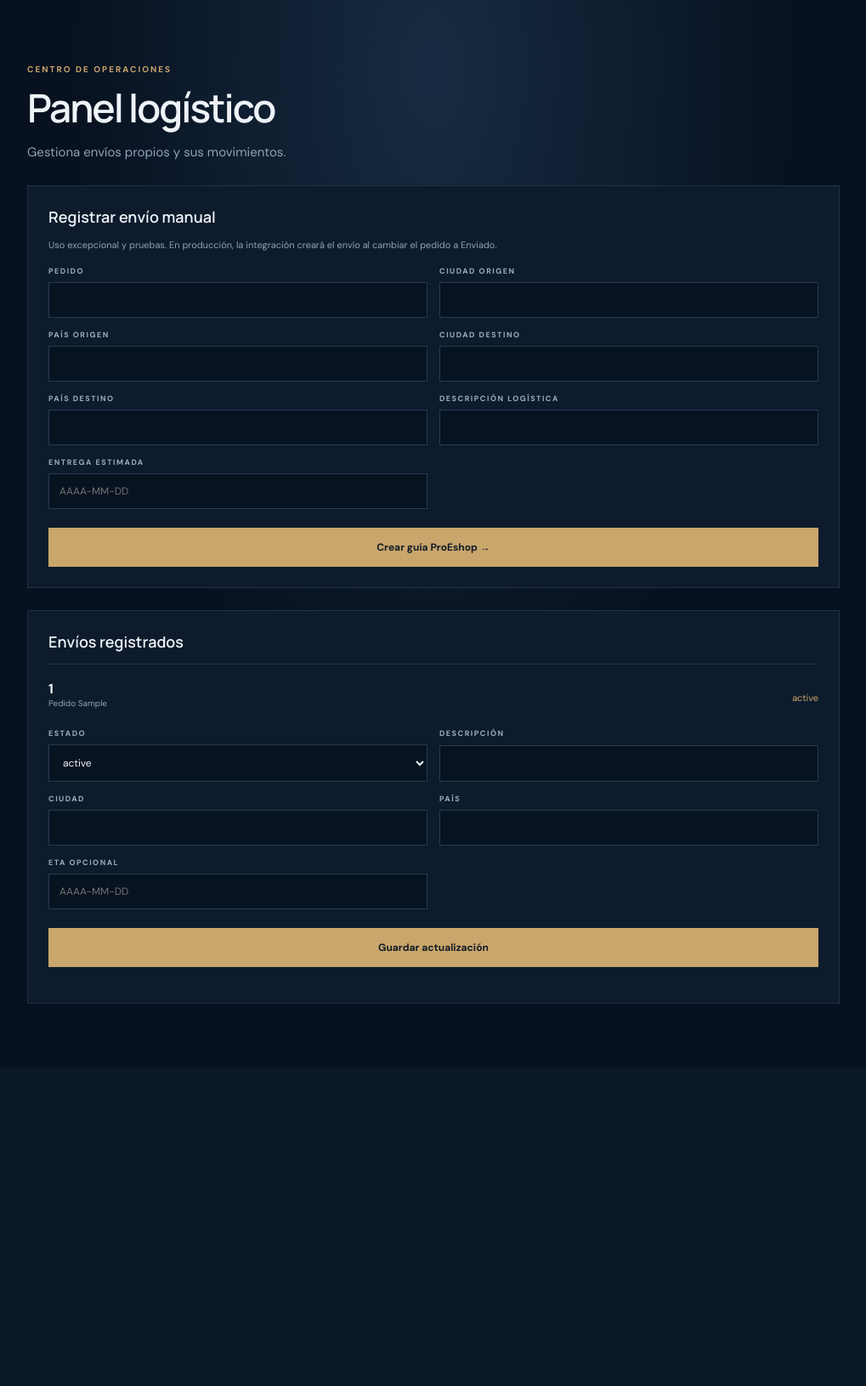
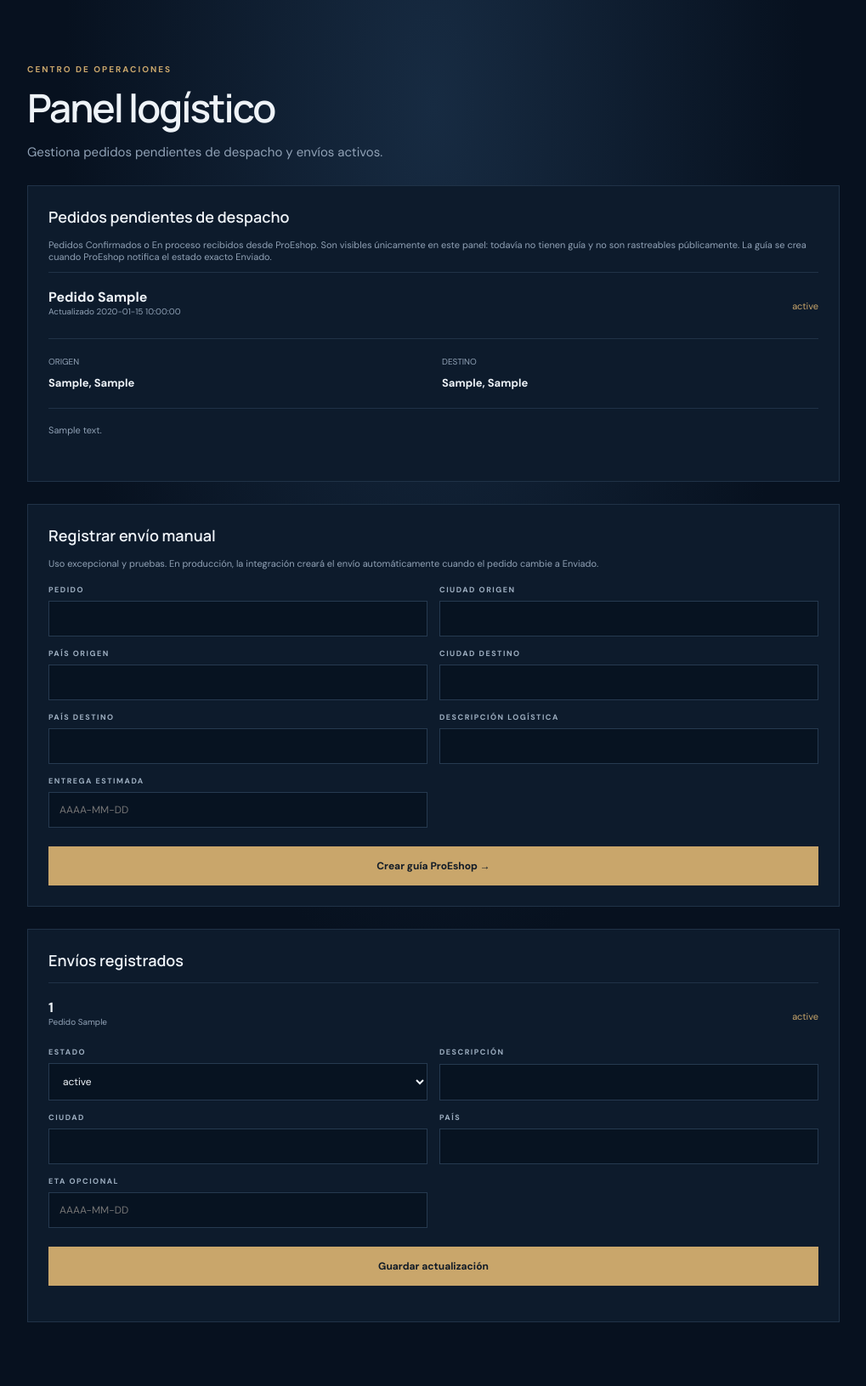
Before and after one commit to developercyan-cloud/proeshop-global-tracking, a FastAPI app: template templates/admin.html in a window 1280 px wide. Shown: the part 78-1709 px from the top of the page at 85% size, without its empty margins (130-1149 px from the left). Before the commit the page ends 1259 px from the top, so only its background shows below. Run offline with FastAPI, Linux system fonts and the light colour scheme; the template is opened without the code that fills it: most values are stand-ins (such as "Sample title", 1, 10 or a date in 2020).

Commit message:
Add files via upload

```diff
--- a/templates/admin.html
+++ b/templates/admin.html
@@ -1,19 +1,105 @@
-<!doctype html><html lang="es"><head><meta charset="utf-8"><meta name="viewport" content="width=device-width,initial-scale=1">
-<title>Panel logístico</title><link rel="stylesheet" href="/static/styles.css"></head><body>
-<header class="top"><a class="brand" href="/"><span class="mark">P</span><span>PROESHOP<small>GLOBAL TRACKING</small></span></a>
-<form method="post" action="/admin/logout"><button class="ghost">Cerrar sesión</button></form></header>
-<main class="admin-shell wide"><div class="eyebrow">CENTRO DE OPERACIONES</div><h1>Panel logístico</h1><p class="lead">Gestiona envíos propios y sus movimientos.</p>
-<section class="panel"><h2>Registrar envío manual</h2><p class="hint">Uso excepcional y pruebas. En producción, la integración creará el envío al cambiar el pedido a Enviado.</p>
-<form method="post" action="/admin/shipments" class="fields"><input type="hidden" name="csrf" value="{{ request.session.get('csrf','') }}">
-<label>PEDIDO<input name="order_ref" required></label><label>CIUDAD ORIGEN<input name="origin_city"></label>
-<label>PAÍS ORIGEN<input name="origin_country"></label><label>CIUDAD DESTINO<input name="destination_city"></label>
-<label>PAÍS DESTINO<input name="destination_country"></label><label>DESCRIPCIÓN LOGÍSTICA<input name="package_description"></label>
-<label>ENTREGA ESTIMADA<input name="estimated_delivery" placeholder="AAAA-MM-DD"></label><button>Crear guía ProEshop →</button></form></section>
-<section class="panel"><h2>Envíos registrados</h2>{% if shipments %}{% for s in shipments %}
-<article class="shipment"><div class="shipment-head"><div><strong>{{ s.tracking_number }}</strong><small>Pedido {{ s.order_ref }}</small></div><span class="status">{{ s.status }}</span></div>
-<form method="post" action="/admin/shipments/{{ s.id }}/events" class="fields event-form"><input type="hidden" name="csrf" value="{{ request.session.get('csrf','') }}">
-<label>ESTADO<select name="status">{% for st in statuses %}<option>{{ st }}</option>{% endfor %}</select></label>
-<label>DESCRIPCIÓN<input name="description" required></label><label>CIUDAD<input name="city"></label>
-<label>PAÍS<input name="country"></label><label>ETA OPCIONAL<input name="estimated_delivery" placeholder="AAAA-MM-DD"></label>
-<button>Guardar actualización</button></form></article>{% endfor %}{% else %}<p class="hint">Todavía no hay envíos.</p>{% endif %}</section>
-</main></body></html>
+<!doctype html>
+<html lang="es">
+<head>
+<meta charset="utf-8">
+<meta name="viewport" content="width=device-width,initial-scale=1">
+<title>Panel logístico</title>
+<link rel="stylesheet" href="/static/styles.css">
+</head>
+<body>
+<header class="top">
+  <a class="brand" href="/"><span class="mark">P</span><span>PROESHOP<small>GLOBAL TRACKING</small></span></a>
+  <form method="post" action="/admin/logout"><button class="ghost">Cerrar sesión</button></form>
+</header>
+
+<main class="admin-shell wide">
+  <div class="eyebrow">CENTRO DE OPERACIONES</div>
+  <h1>Panel logístico</h1>
+  <p class="lead">Gestiona pedidos pendientes de despacho y envíos activos.</p>
+
+  <section class="panel">
+    <h2>Pedidos pendientes de despacho</h2>
+    <p class="hint">
+      Pedidos Confirmados o En proceso recibidos desde ProEshop.
+      Son visibles únicamente en este panel: todavía no tienen guía y no son rastreables públicamente.
+      La guía se crea cuando ProEshop notifica el estado exacto Enviado.
+    </p>
+    {% if pre_dispatch_orders %}
+      {% for p in pre_dispatch_orders %}
+        <article class="shipment">
+          <div class="shipment-head">
+            <div>
+              <strong>Pedido {{ p.order_ref }}</strong>
+              <small>Actualizado {{ p.updated_at }}</small>
+            </div>
+            <span class="status">{{ p.order_status }}</span>
+          </div>
+          <div class="route">
+            <div>
+              <small>ORIGEN</small>
+              <b>{{ p.origin_city or 'Por confirmar' }}{% if p.origin_country %}, {{ p.origin_country }}{% endif %}</b>
+            </div>
+            <div>
+              <small>DESTINO</small>
+              <b>{{ p.destination_city or 'Por confirmar' }}{% if p.destination_country %}, {{ p.destination_country }}{% endif %}</b>
+            </div>
+          </div>
+          {% if p.package_description %}<p class="hint">{{ p.package_description }}</p>{% endif %}
+        </article>
+      {% endfor %}
+    {% else %}
+      <p class="hint">No hay pedidos pendientes de despacho recibidos desde ProEshop.</p>
+    {% endif %}
+  </section>
+
+  <section class="panel">
+    <h2>Registrar envío manual</h2>
+    <p class="hint">
+      Uso excepcional y pruebas. En producción, la integración creará el envío
+      automáticamente cuando el pedido cambie a Enviado.
+    </p>
+    <form method="post" action="/admin/shipments" class="fields">
+      <input type="hidden" name="csrf" value="{{ request.session.get('csrf','') }}">
+      <label>PEDIDO<input name="order_ref" required></label>
+      <label>CIUDAD ORIGEN<input name="origin_city"></label>
+      <label>PAÍS ORIGEN<input name="origin_country"></label>
+      <label>CIUDAD DESTINO<input name="destination_city"></label>
+      <label>PAÍS DESTINO<input name="destination_country"></label>
+      <label>DESCRIPCIÓN LOGÍSTICA<input name="package_description"></label>
+      <label>ENTREGA ESTIMADA<input name="estimated_delivery" placeholder="AAAA-MM-DD"></label>
+      <button>Crear guía ProEshop →</button>
+    </form>
+  </section>
+
+  <section class="panel">
+    <h2>Envíos registrados</h2>
+    {% if shipments %}
+      {% for s in shipments %}
+        <article class="shipment">
+          <div class="shipment-head">
+            <div>
+              <strong>{{ s.tracking_number }}</strong>
+              <small>Pedido {{ s.order_ref }}</small>
+            </div>
+            <span class="status">{{ s.status }}</span>
+          </div>
+          <form method="post" action="/admin/shipments/{{ s.id }}/events" class="fields event-form">
+            <input type="hidden" name="csrf" value="{{ request.session.get('csrf','') }}">
+            <label>ESTADO
+              <select name="status">{% for st in statuses %}<option>{{ st }}</option>{% endfor %}</select>
+            </label>
+            <label>DESCRIPCIÓN<input name="description" required></label>
+            <label>CIUDAD<input name="city"></label>
+            <label>PAÍS<input name="country"></label>
+            <label>ETA OPCIONAL<input name="estimated_delivery" placeholder="AAAA-MM-DD"></label>
+            <button>Guardar actualización</button>
+          </form>
+        </article>
+      {% endfor %}
+    {% else %}
+      <p class="hint">Todavía no hay envíos.</p>
+    {% endif %}
+  </section>
+</main>
+</body>
+</html>
```
